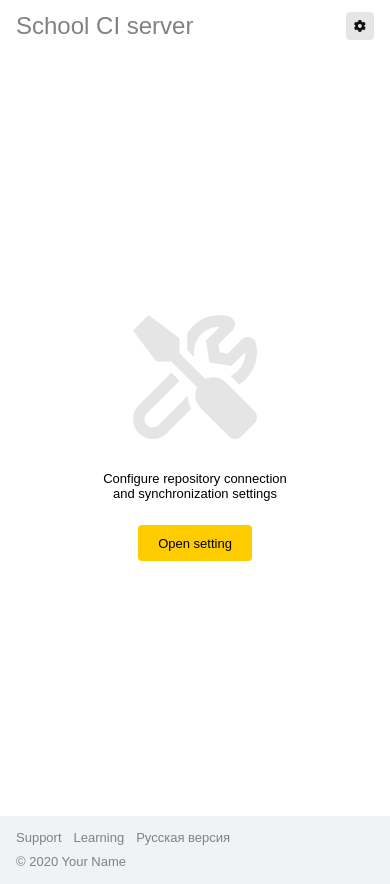
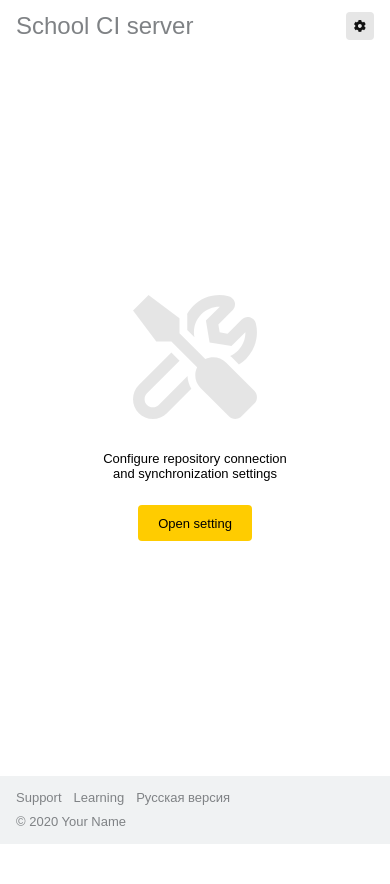
Before and after one commit to danil2703/react-ci-server, a React (Create React App) app: page /no-settings in a window 390 px wide. After the commit the page ends 844 px from the top, so only its background shows below. Built offline with nearby package versions, Linux system fonts and the light colour scheme.

Commit message:
refactor

```diff
--- a/src/App.scss
+++ b/src/App.scss
@@ -41,3 +41,9 @@
     width: 100%;
   }
 }
+
+@media screen and (max-width: 480px) {
+  .content {
+    min-height: calc(100vh - 128px);
+  }
+}
--- a/src/components/EmptySettings/EmptySettings.scss
+++ b/src/components/EmptySettings/EmptySettings.scss
@@ -17,3 +17,9 @@
     margin-bottom: 32px;
   }
 }
+
+@media screen and (max-width: 480px) {
+  .empty-settings {
+    min-height: calc(100vh - 128px);
+  }
+}
```
